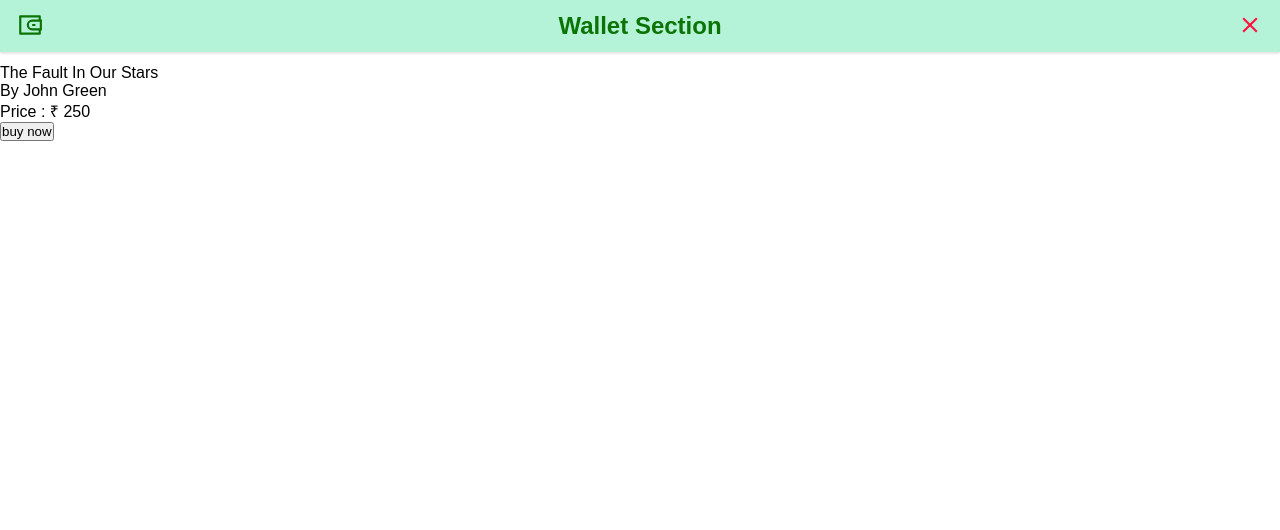
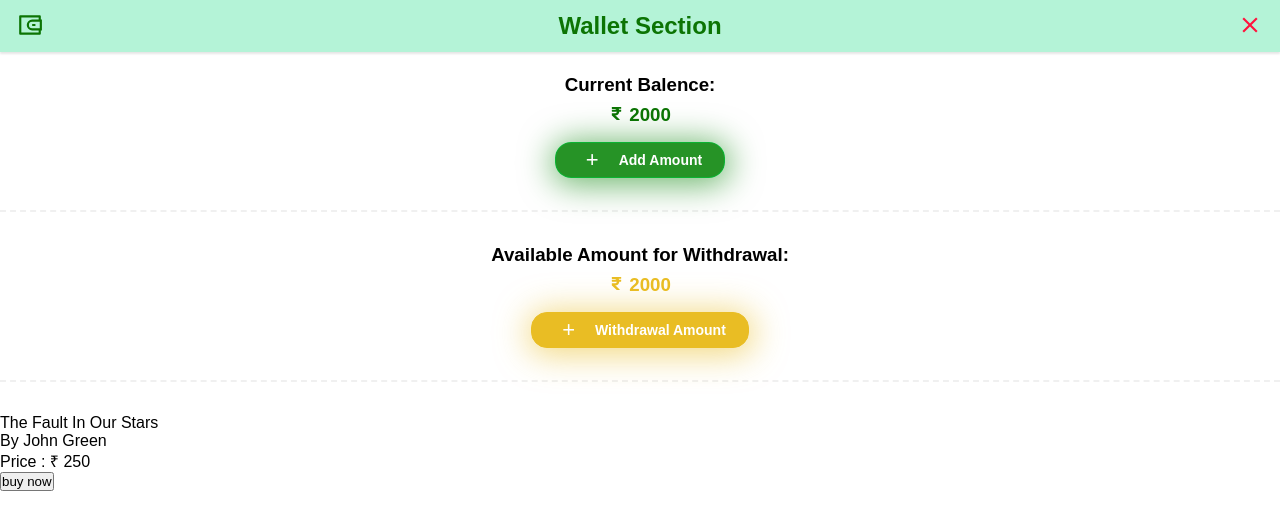
Before and after one commit to ewq3666/frontend, a React (Create React App) app: page /wallet in a window 1280 px wide. Shown: the top 530 px of the page. Built offline with nearby package versions, Linux system fonts and the light colour scheme.

Commit message:
Wallet UI done

```diff
--- a/src/pages/Wallet/Wallet.jsx
+++ b/src/pages/Wallet/Wallet.jsx
@@ -1,6 +1,8 @@
 import React from 'react';
+import { Button, Divider } from 'antd';
+import { IoMdClose } from "react-icons/io";
+import { FaRupeeSign } from "react-icons/fa";
 import { useNavigate } from 'react-router-dom';
-import { IoMdClose } from "react-icons/io";
 import { RiWallet3Line } from "react-icons/ri";
 import "./styles.scss";
 
@@ -14,8 +16,23 @@
                 <h1>Wallet Section</h1>
                 <div className='right-section' onClick={() => navigate('/')}> <IoMdClose /></div>
             </div>
-            <div className="wallet-content">
+            <div className="wallet-section-main-container">
 
+                {/* Add Balence */}
+                <div className="balence-box">
+                    <h3>Current Balence:</h3>
+                    <h3><FaRupeeSign /> 2000</h3>
+                    <Button className="add-balence-btn"> <span className='plus-icon'>+</span>Add Amount</Button>
+                </div>
+                <Divider dashed className='wallet-divider'/>
+
+                {/* Withdraw Amount */}
+                <div className="balence-box withdrawal-box">
+                    <h3>Available Amount for Withdrawal:</h3>
+                    <h3><FaRupeeSign /> 2000</h3>
+                    <Button className="add-balence-btn"> <span className='plus-icon'>+</span>Withdrawal Amount</Button>
+                </div>
+                <Divider dashed className='wallet-divider'/>
             </div>
         </div>
     )
--- a/src/pages/Wallet/styles.scss
+++ b/src/pages/Wallet/styles.scss
@@ -0,0 +1,59 @@
+.wallet-container {
+    .wallet-section-main-container {
+        .balence-box {
+            margin-top: 22px;
+            display: flex;
+            align-items: center;
+            justify-content: center;
+            flex-direction: column;
+            h3:nth-child(2) {
+                color: var(--is-green-text-color);
+                margin-top: 8px;
+                svg {
+                    font-size: 15px;
+                }
+            }
+            button {
+                height: 36px;
+                margin-top: 16px;
+                background: rgba(0, 128, 0, 0.85);
+                border-radius: 16px;
+                box-shadow: 0 4px 30px rgba(0, 0, 0, 0.1);
+                backdrop-filter: blur(12.2px);
+                -webkit-backdrop-filter: blur(12.2px);
+                box-shadow: 1px 3px 33px 4px rgba(0,128,0,0.57);
+                -webkit-box-shadow: 1px 3px 33px 4px rgba(0,128,0,0.57);
+                -moz-box-shadow: 1px 3px 33px 4px rgba(0,128,0,0.57);
+                padding: 0px 22px;
+                border: 1px solid rgba(10, 181, 50, 0.96);
+                display: flex;
+                align-items: center;
+                span {
+                    color: var(--is-quaternary-text-color);
+                    font-weight: 600;
+                }
+                .plus-icon {
+                    padding-right: 12px;
+                    font-size: 22px;
+                    font-weight: 500;
+                }
+            }
+        }
+        .wallet-divider {
+            border-width: 2px 0 0 !important;
+            margin: 32px 0 !important;
+        }
+        .withdrawal-box {
+            h3:nth-child(2) {
+                color: var(--is-warning-color);
+            }
+            button {
+                background: var(--is-warning-color);
+                border: 1px solid var(--is-warning-color);
+                box-shadow: 1px 3px 33px 4px rgba(233,189,36,0.57);
+                -webkit-box-shadow: 1px 3px 33px 4px rgba(233,189,36,0.57);
+                -moz-box-shadow: 1px 3px 33px 4px rgba(233,189,36,0.57);
+            }
+        }
+    }
+}
```
